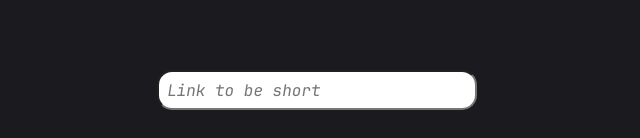
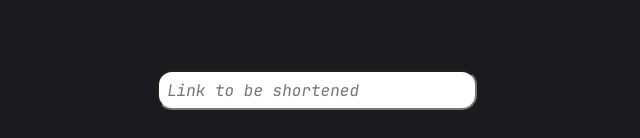
Before and after one commit to timka-123/link-frontend, a React (Create React App) app: page / in a window 1280 px wide. Shown: the part 341-479 px from the top of the page, without its empty margins (323-963 px from the left). Built offline with nearby package versions, Linux system fonts and the light colour scheme.

Commit message:
fix typo

```diff
--- a/src/components/AddLink.js
+++ b/src/components/AddLink.js
@@ -41,7 +41,7 @@ class AddLink extends Component {
                 <input
                     name="link"
                     type="url"
-                    placeholder="Link to be short"
+                    placeholder="Link to be shortened"
                     className="linkInput"
                     value={this.state.value}
                     onChange={this.handleChange}
```
